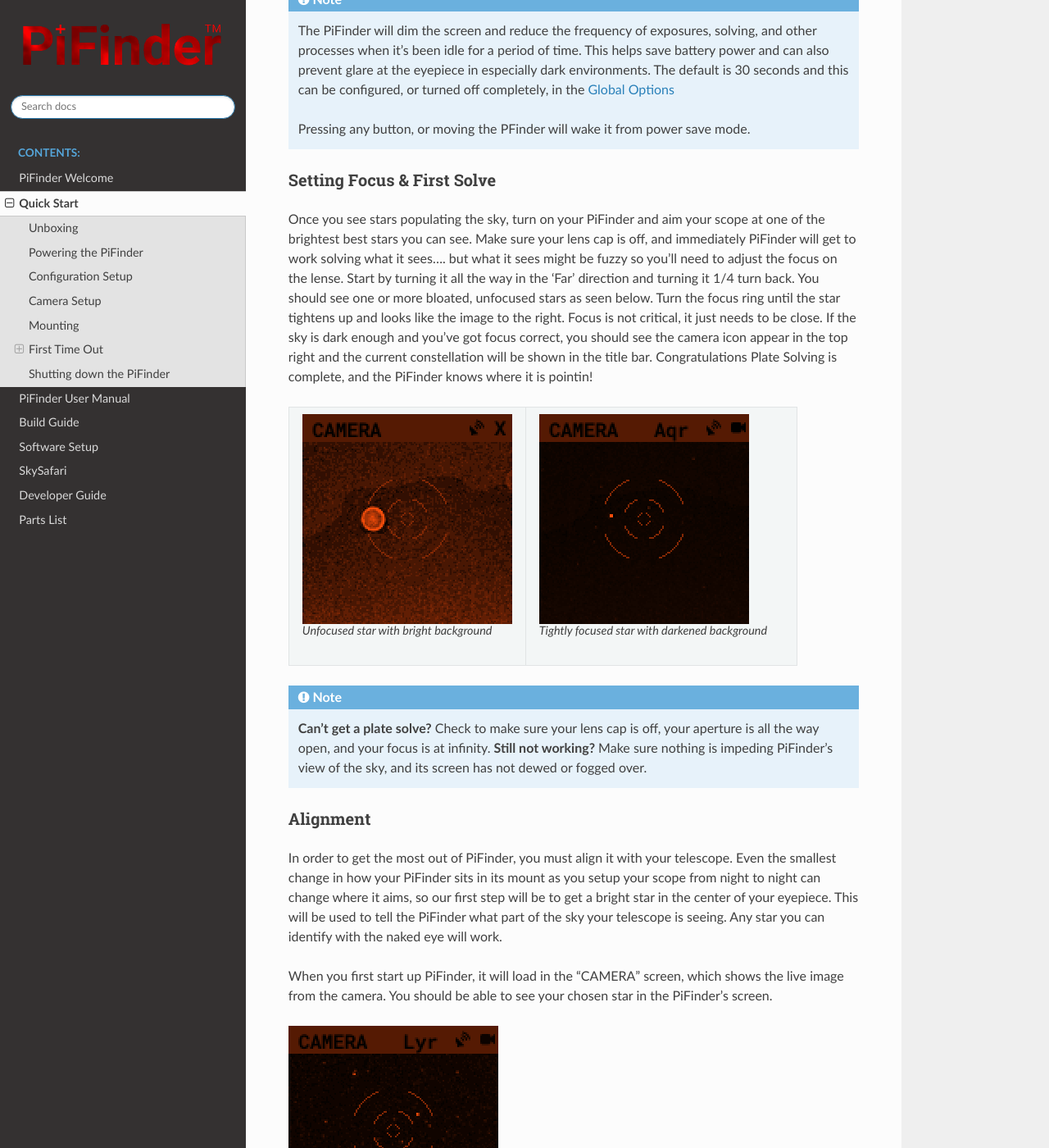
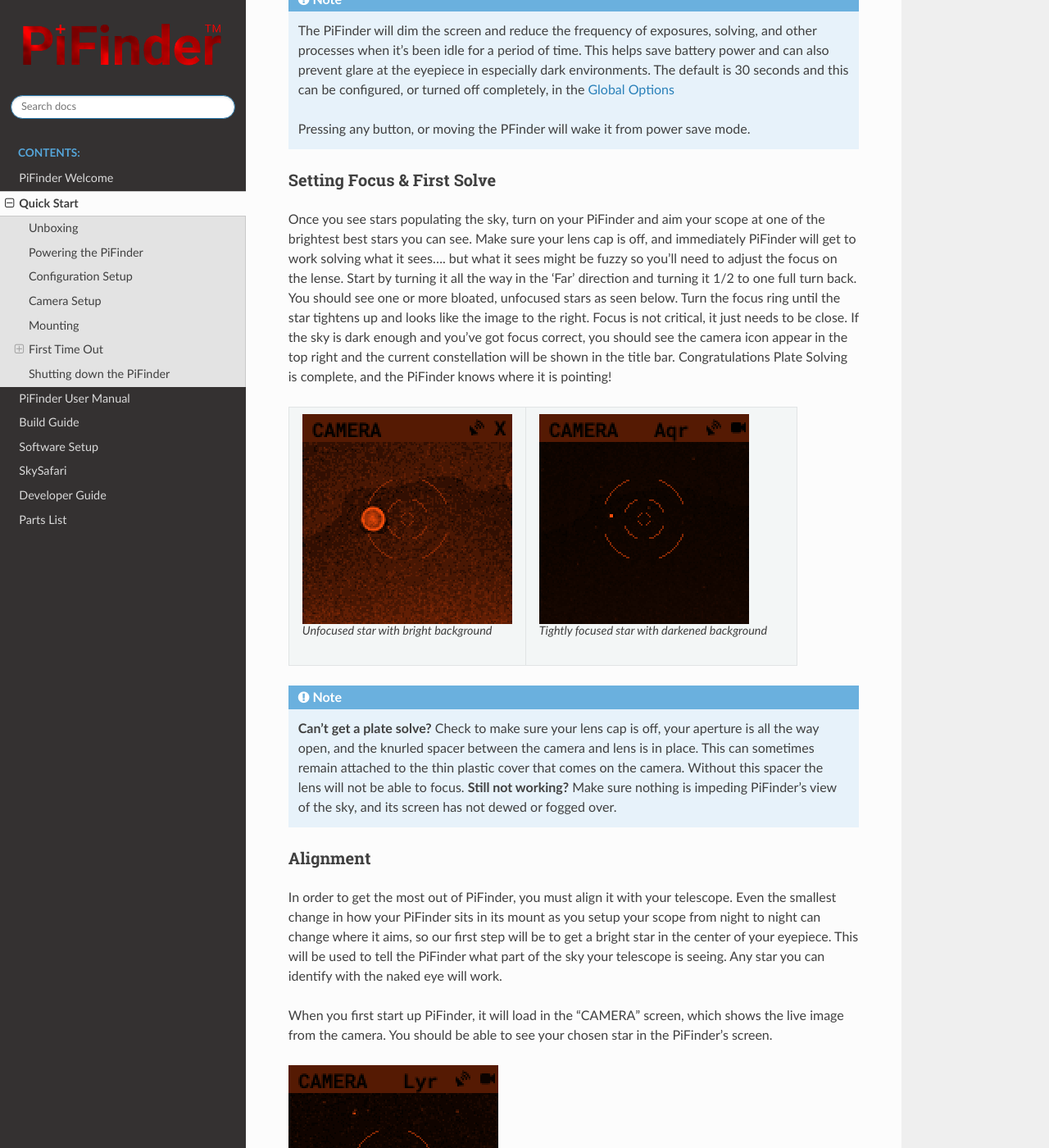
Before and after one commit to brickbots/PiFinder, a Sphinx documentation site: the page built from docs/source/quick_start.rst, in a window 1280 px wide and 1400 px high, scrolled down 7212 px. Shown: the whole window at 82% size. Built offline with Sphinx 7.4.7 and the Read the Docs theme 2.0.0, drawn with Linux system fonts in a browser that asks for light colours.

Commit message:
Adjust focus blurb for quick-start

```diff
--- a/docs/source/quick_start.rst
+++ b/docs/source/quick_start.rst
@@ -146,7 +146,7 @@
 Setting Focus & First Solve
 ^^^^^^^^^^^^^^^^^^^^^^^^^^^^^^^^^
 
-Once you see stars populating the sky, turn on your PiFinder and aim your scope at one of the brightest best stars you can see. Make sure your lens cap is off, and immediately PiFinder will get to work solving what it sees.... but what it sees might be fuzzy so you'll need to adjust the focus on the lense.  Start by turning it all the way in the 'Far' direction and turning it 1/4 turn back.  You should see one or more bloated, unfocused stars as seen below.  Turn the focus ring until the star tightens up and looks like the image to the right.  Focus is not critical, it just needs to be close.  If the sky is dark enough and you've got focus correct, you should see the camera icon appear in the top right and the current constellation will be shown in the title bar.  Congratulations Plate Solving is complete, and the PiFinder knows where it is pointin!
+Once you see stars populating the sky, turn on your PiFinder and aim your scope at one of the brightest best stars you can see. Make sure your lens cap is off, and immediately PiFinder will get to work solving what it sees.... but what it sees might be fuzzy so you'll need to adjust the focus on the lense.  Start by turning it all the way in the 'Far' direction and turning it 1/2 to one full turn back.  You should see one or more bloated, unfocused stars as seen below.  Turn the focus ring until the star tightens up and looks like the image to the right.  Focus is not critical, it just needs to be close.  If the sky is dark enough and you've got focus correct, you should see the camera icon appear in the top right and the current constellation will be shown in the title bar.  Congratulations Plate Solving is complete, and the PiFinder knows where it is pointing!
 
 .. list-table::
 
@@ -160,7 +160,8 @@
 
 
 .. note::
-   **Can’t get a plate solve?** Check to make sure your lens cap is off, your aperture is all the way open, and your focus is at infinity. **Still not working?** Make sure nothing is impeding PiFinder’s view of the sky, and its screen has not dewed or fogged over.
+   **Can’t get a plate solve?** Check to make sure your lens cap is off, your aperture is all the way open, and the knurled spacer between the camera and lens is in place. This can sometimes remain attached to the thin plastic cover that comes on the camera.  Without this spacer the lens will not be able to focus.
+   **Still not working?** Make sure nothing is impeding PiFinder’s view of the sky, and its screen has not dewed or fogged over.
 
 
 Alignment
```
